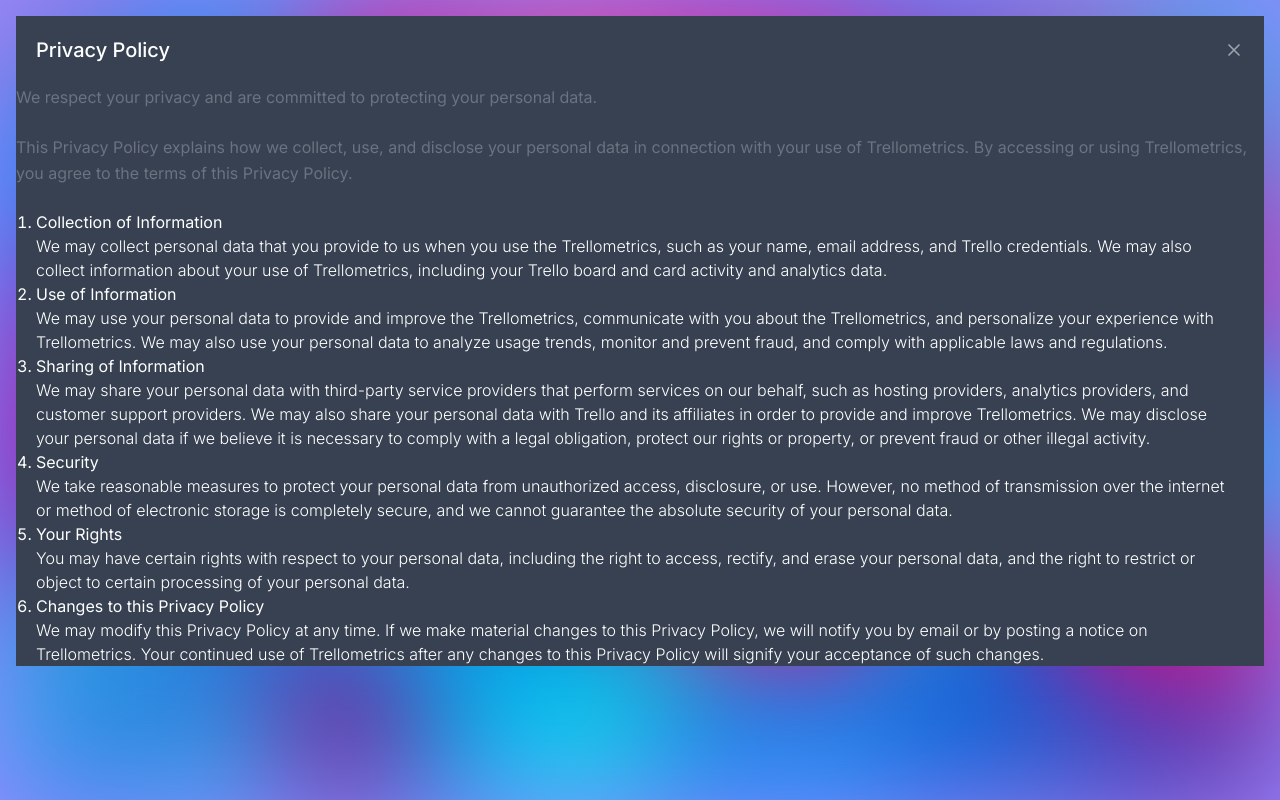
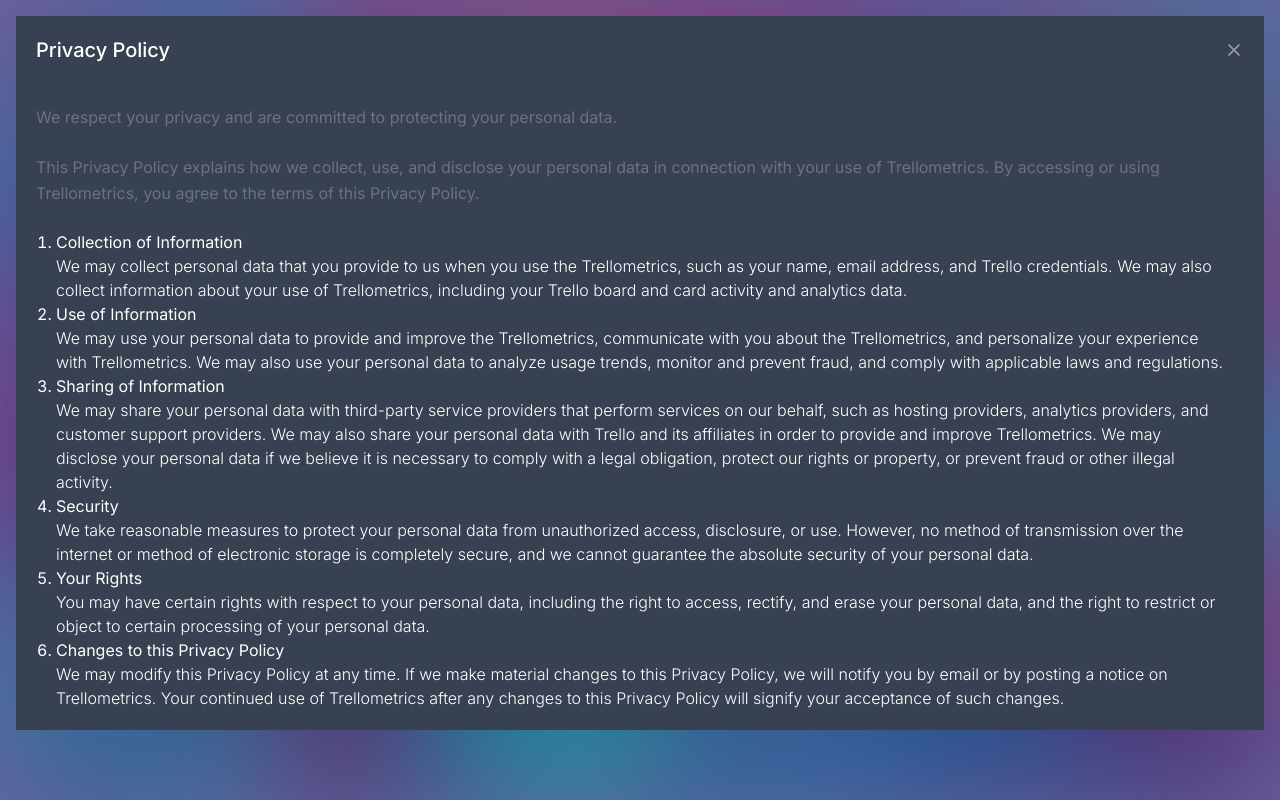
Before and after one commit to pixelRena/Trello-Dashboard, a Next.js app: page /login in a window 1280 px wide. Both pictures are taken after a click on the button "Privacy Policy". Built offline with nearby package versions, Linux system fonts and the light colour scheme.

Commit message:
[Fix] Add fixed height to modal and overlay color

```diff
--- a/components/modals/privacy-policy.component.jsx
+++ b/components/modals/privacy-policy.component.jsx
@@ -8,14 +8,14 @@ export default function PrivacyPolicy() {
         <>
         <button className="text-blue-500 hover:underline" onClick={() => setOpen(true)}>Privacy Policy</button>
         <Modal
+            className="h-full bg-zinc-700/[.50]"
             show={open}
-            size="xs"
             onClose={() => setOpen(false)}
         >
             <Modal.Header className="bg-gray-700">
             Privacy Policy
             </Modal.Header>
-            <Modal.Body className="bg-gray-700">
+            <Modal.Body className="bg-gray-700 p-5">
             <div className="space-y-6">
                 <p className="text-base leading-relaxed text-gray-500 text-gray-400">
                 We respect your privacy and are committed to protecting your personal data.
```
